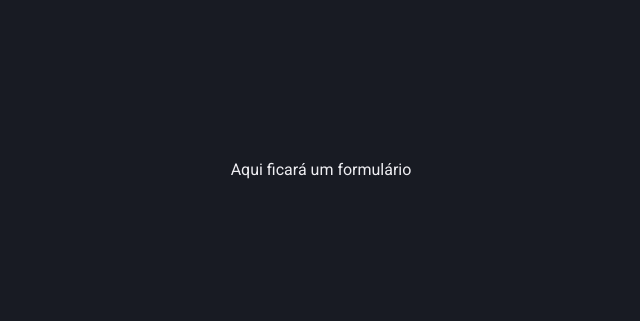
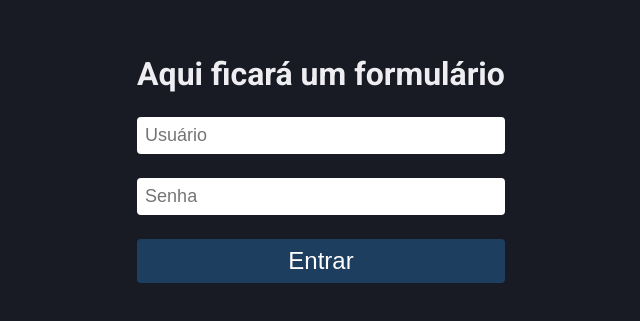
Before and after one commit to RuanMoreiraOfc/drkz-cidade-alta, a React (Vite) app: page / in a window 1280 px wide. Shown: the part 231-552 px from the top of the page, without its empty margins (319-959 px from the left). Built offline with nearby package versions, Linux system fonts and the light colour scheme.

Commit message:
feat: create login page

```diff
--- a/src/pages/_app.tsx
+++ b/src/pages/_app.tsx
@@ -1,6 +1,7 @@
 import { BrowserRouter, Routes, Route } from 'react-router-dom';
 
-import Home from '@pages/index';
+import AuthMiddleware from '@pages/authMiddleware';
+import Login from '@pages/index';
 
 export default MyApp;
 
@@ -10,9 +11,9 @@ function MyApp({}: Props) {
    return (
       <BrowserRouter>
          <Routes>
-            <Route
-               path='/' //
-               element={<Home />}
+            <Route //
+               path='/'
+               element={<AuthMiddleware render={<Login />} />}
             />
          </Routes>
       </BrowserRouter>
--- a/src/pages/index.tsx
+++ b/src/pages/index.tsx
@@ -1,16 +1,91 @@
+import type { FormEvent } from 'react';
+import { useNavigate } from 'react-router-dom';
+import { connect } from 'react-redux';
 import styled from 'styled-components';
 
-export default Home;
+export default connect()(Login);
 
 type Props = {};
 
-function Home({}: Props) {
-   return <Page>Aqui ficará um formulário</Page>;
+function Login({ dispatch }: any) {
+   const navigate = useNavigate();
+
+   const handleSubmit = (event: FormEvent<HTMLFormElement>) => {
+      event.preventDefault();
+
+      dispatch({
+         type: 'LOGIN',
+         payload: {
+            username: (
+               event.currentTarget.elements as HTMLFormControlsCollection &
+                  Record<'username' | 'password', HTMLInputElement>
+            ).username.value,
+         },
+      });
+      navigate('/dashboard');
+   };
+
+   return (
+      <Page>
+         <PageHeading>Aqui ficará um formulário</PageHeading>
+         <Form onSubmit={handleSubmit}>
+            <Input //
+               name='username'
+               placeholder='Usuário'
+               required
+            />
+            <Input
+               name='password'
+               type='password'
+               placeholder='Senha'
+               required
+            />
+            <SubmitButton type='submit'>Entrar</SubmitButton>
+         </Form>
+      </Page>
+   );
 }
 
 const Page = styled.div`
-   max-width: 350px;
+   max-width: 500px;
+   padding: 0 4rem;
 
-   display: flex;
-   gap: 2rem;
+   display: grid;
+   gap: 2.4rem;
 `;
+
+const PageHeading = styled.h1``;
+
+const Form = styled.form`
+   display: grid;
+   gap: 2.4rem;
+`;
+
+const Input = styled.input`
+   padding: 0.8rem;
+
+   border: none;
+   border-radius: 0.4rem;
+
+   font-size: 1.8rem;
+`;
+
+const SubmitButton = styled.button`
+   padding: 0.8rem;
+
+   border-radius: 0.4rem;
+   border: none;
+
+   color: var(--c-white);
+   background-color: var(--c-blue-900);
+
+   font-size: 2.4rem;
+
+   &:hover {
+      filter: brightness(1.2);
+   }
+
+   &:active {
+      filter: brightness(1.4);
+   }
+`;
```
